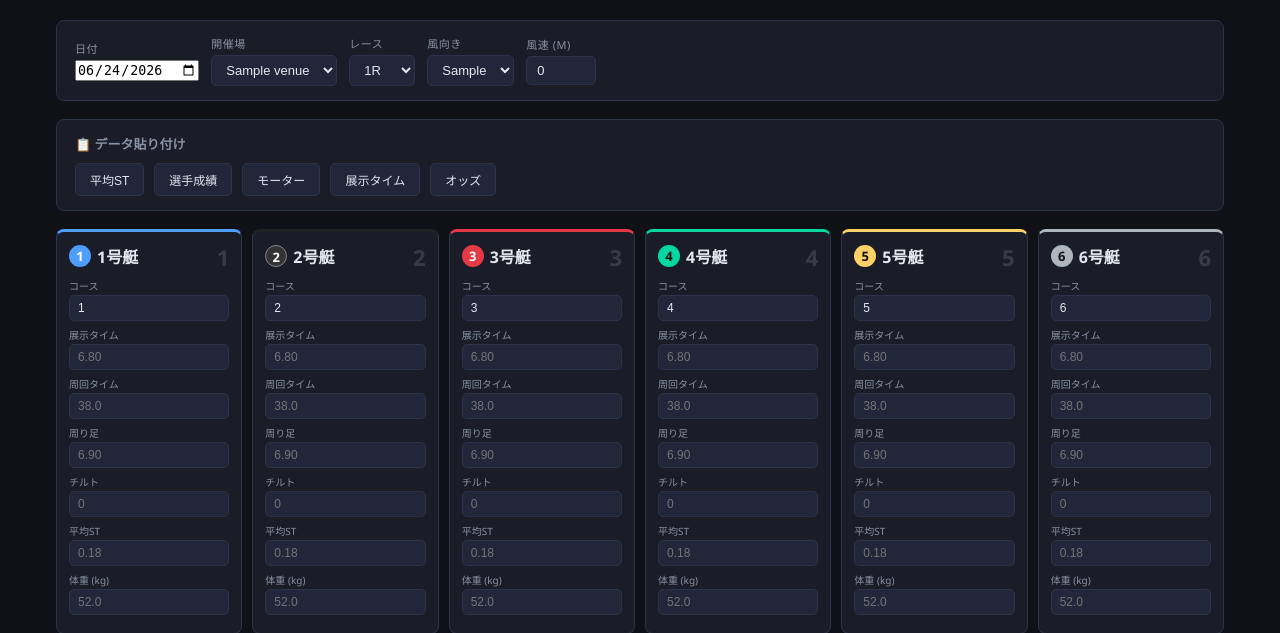
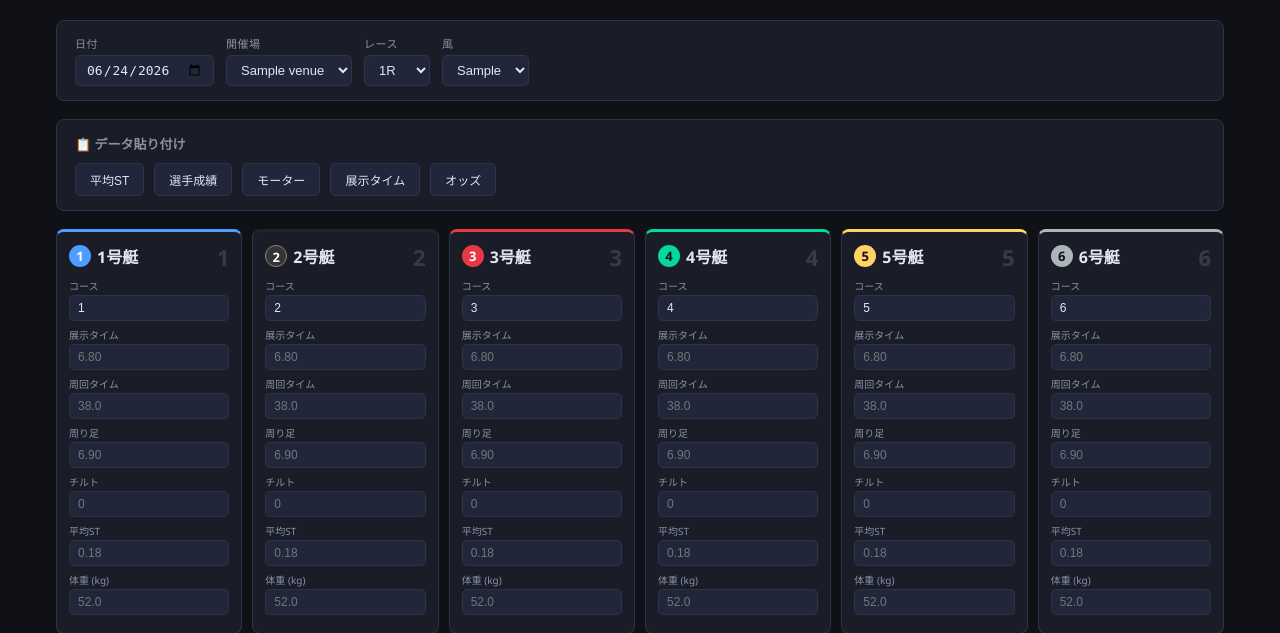
Before and after one commit to sukepbudou-svg/test, a Flask app: template boatrace-web/templates/index.html in a window 1280 px wide. Shown: the part 55-688 px from the top of the page. Run offline with Flask 3, Linux system fonts and the light colour scheme; the template is opened without the code that fills it: most values are stand-ins (such as "Sample title", 1, 10 or a date in 2020).

Commit message:
fix: update wind dropdown in template to use wind_options

```diff
--- a/boatrace-web/templates/index.html
+++ b/boatrace-web/templates/index.html
@@ -40,7 +40,6 @@
   header span { color: var(--muted); font-size: 12px; }
   .container { max-width: 1200px; margin: 0 auto; padding: 20px 16px; }
 
-  /* 条件バー */
   .conditions {
     background: var(--surface);
     border: 1px solid var(--border);
@@ -54,7 +53,7 @@
   }
   .cond-group { display: flex; flex-direction: column; gap: 4px; }
   .cond-group label { font-size: 11px; color: var(--muted); text-transform: uppercase; letter-spacing: .5px; }
-  select, input[type=text], input[type=number] {
+  select, input[type=text], input[type=number], input[type=date] {
     background: var(--surface2);
     border: 1px solid var(--border);
     border-radius: 5px;
@@ -67,7 +66,6 @@
   select:focus, input:focus { border-color: var(--accent); }
   select { cursor: pointer; }
 
-  /* 貼付エリア */
   .paste-section {
     background: var(--surface);
     border: 1px solid var(--border);
@@ -103,7 +101,6 @@
   }
   textarea.paste-area.open { display: block; }
 
-  /* ボートグリッド */
   .boats-grid {
     display: grid;
     grid-template-columns: repeat(auto-fit, minmax(160px, 1fr));
@@ -157,13 +154,8 @@
   .badge-6 { background: #adb5bd; color: #111; }
   .field-row { display: flex; flex-direction: column; margin-bottom: 6px; }
   .field-row label { font-size: 10px; color: var(--muted); margin-bottom: 2px; }
-  .field-row input, .field-row select {
-    width: 100%;
-    padding: 5px 8px;
-    font-size: 12px;
-  }
+  .field-row input, .field-row select { width: 100%; padding: 5px 8px; font-size: 12px; }
 
-  /* 予想結果 */
   .result-section {
     background: var(--surface);
     border: 1px solid var(--border);
@@ -186,11 +178,7 @@
   .result-box.honmei .label { color: var(--honmei); }
   .result-box.taikou .label { color: var(--taikou); }
   .result-box.ana .label { color: var(--ana); }
-  .result-box .combo {
-    font-size: 24px;
-    font-weight: 900;
-    letter-spacing: 2px;
-  }
+  .result-box .combo { font-size: 24px; font-weight: 900; letter-spacing: 2px; }
   .result-box.honmei .combo { color: var(--honmei); }
   .result-box.taikou .combo { color: var(--taikou); }
   .result-box.ana .combo { color: var(--ana); }
@@ -218,7 +206,6 @@
   .p-makuri { background: #1a3a2e; color: #06d6a0; }
   .p-makuri-sashi { background: #3a2a1a; color: #ffd166; }
 
-  /* 予想ボタン */
   .btn-predict {
     width: 100%;
     padding: 14px;
@@ -235,7 +222,6 @@
   }
   .btn-predict:hover { opacity: .85; }
   .btn-predict:active { opacity: .7; }
-
   .loading { text-align: center; color: var(--muted); padding: 20px; display: none; }
 </style>
 </head>
@@ -269,16 +255,12 @@
       </select>
     </div>
     <div class="cond-group">
-      <label>風向き</label>
-      <select id="wind-dir">
-        {% for w in wind_directions %}
+      <label>風</label>
+      <select id="wind">
+        {% for w in wind_options %}
         <option value="{{ w }}">{{ w }}</option>
         {% endfor %}
       </select>
-    </div>
-    <div class="cond-group">
-      <label>風速 (m)</label>
-      <input type="number" id="wind-speed" value="0" min="0" max="20" step="1" style="width:70px">
     </div>
   </div>
 
@@ -297,14 +279,11 @@
   </div>
 
   <!-- ボート入力 -->
-  <div class="boats-grid" id="boats-grid">
-    <!-- JS で生成 -->
-  </div>
+  <div class="boats-grid" id="boats-grid"></div>
 
   <!-- 予想ボタン -->
   <button class="btn-predict" onclick="runPredict()">🏁 予想する</button>
 
-  <!-- ローディング -->
   <div class="loading" id="loading">予想計算中...</div>
 
   <!-- 結果 -->
@@ -343,10 +322,8 @@ const FIELDS = [
   { key: 'weight',       label: '体重 (kg)',  type: 'number', step:'0.1', placeholder:'52.0' },
 ];
 
-// 今日の日付をセット
 document.getElementById('race-date').value = new Date().toISOString().slice(0, 10);
 
-// ボートカード生成
 const grid = document.getElementById('boats-grid');
 for (let i = 1; i <= 6; i++) {
   const card = document.createElement('div');
@@ -361,7 +338,6 @@ for (let i = 1; i <= 6; i++) {
       f.step ? `step="${f.step}"` : '',
       f.placeholder ? `placeholder="${f.placeholder}"` : '',
     ].filter(Boolean).join(' ');
-    // コースのデフォルト値 = 号艇番号
     const defaultVal = f.key === 'course' ? i : '';
     html += `<div class="field-row">
       <label>${f.label}</label>
@@ -372,13 +348,12 @@ for (let i = 1; i <= 6; i++) {
   grid.appendChild(card);
 }
 
-// 貼付エリア
 let currentPasteType = null;
 const pasteTypeLabels = {
-  'avg-st': '平均STデータを貼り付け（例: 1号艇 0.18）',
+  'avg-st': '平均STデータを貼り付け（例: 0.18 0.20 ...）',
   'player': '選手成績データを貼り付け',
   'motor': 'モーターデータを貼り付け',
-  'exhibit': '展示タイムを貼り付け（例: 1着 6.78）',
+  'exhibit': '展示タイムを貼り付け（例: 6.78 6.82 ...）',
   'odds': 'オッズデータを貼り付け',
 };
 function openPaste(type) {
@@ -398,12 +373,10 @@ function openPaste(type) {
   area.focus();
 }
 
-// 貼付データの自動解析（展示タイム・平均ST）
 document.getElementById('paste-area').addEventListener('input', function() {
   const text = this.value;
   if (!currentPasteType) return;
   if (currentPasteType === 'exhibit') {
-    // 「6.78」のような数値を行順に1〜6号艇へ
     const nums = text.match(/\d\.\d{2}/g);
     if (nums) {
       for (let i = 0; i < Math.min(nums.length, 6); i++) {
@@ -420,7 +393,6 @@ document.getElementById('paste-area').addEventListener('input', function() {
   }
 });
 
-// 予想実行
 async function runPredict() {
   const boats = [];
   for (let i = 1; i <= 6; i++) {
@@ -447,7 +419,6 @@ async function runPredict() {
     document.getElementById('r-taikou').textContent = data.taikou || '-';
     document.getElementById('r-ana').textContent = data.ana || '-';
 
-    // パターン一覧
     const pl = document.getElementById('patterns-list');
     if (data.patterns && data.patterns.length) {
       pl.innerHTML = '<h3>展開パターン一覧</h3>';
```
